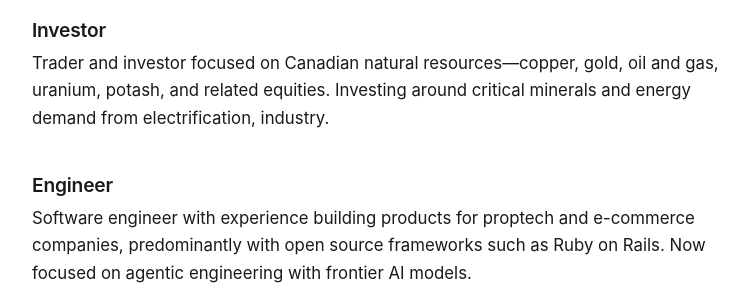
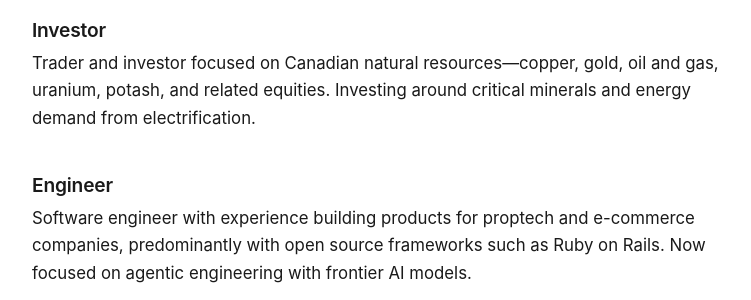
Before and after one commit to adamnaamani/adamnaamani, a Jekyll site: the page built from index.md, in a window 1280 px wide and 900 px high, scrolled down 1372 px. Shown: the part 207-507 px from the top of the window, without its empty margins (264-1015 px from the left). Built offline with Jekyll 4.4.1, drawn with Linux system fonts in a browser that asks for light colours.

Commit message:
Pin the latest stable Jekyll and update it before each deploy.
Keep the investor line on the resource list without the extra industry clause.

Co-authored-by: Cursor <cursoragent@cursor.com>

```diff
--- a/Gemfile
+++ b/Gemfile
@@ -1,6 +1,6 @@
 source "https://rubygems.org"
 
-gem "jekyll", "~> 4.3"
+gem "jekyll", "4.4.1"
 
 group :jekyll_plugins do
   gem "jekyll-feed", "~> 0.17"
--- a/index.md
+++ b/index.md
@@ -11,7 +11,7 @@ Studied Business in Real Estate at UBC, with a foundation in property valuation.
 REALTOR® with [eXp Realty](/the-virtual-world-of-exp-realty/), the largest independent cloud-based brokerage. Accredited Real Estate Negotiator from [The Nature of Real Estate](https://thenatureofrealestate.com). Ranked in the top 10 of 1,740 agents in British Columbia by sales volume.
 
 ### Investor {#investor}
-Trader and investor focused on Canadian natural resources—copper, gold, oil and gas, uranium, potash, and related equities. Investing around critical minerals and energy demand from electrification, industry.
+Trader and investor focused on Canadian natural resources—copper, gold, oil and gas, uranium, potash, and related equities. Investing around critical minerals and energy demand from electrification.
 
 ### Engineer {#engineer}
 Software engineer with experience building products for proptech and e-commerce companies, predominantly with open source frameworks such as Ruby on Rails. Now focused on agentic engineering with frontier AI models.
```
Also changed, not shown: .cursor/skills/ship/SKILL.md, Gemfile.lock.
